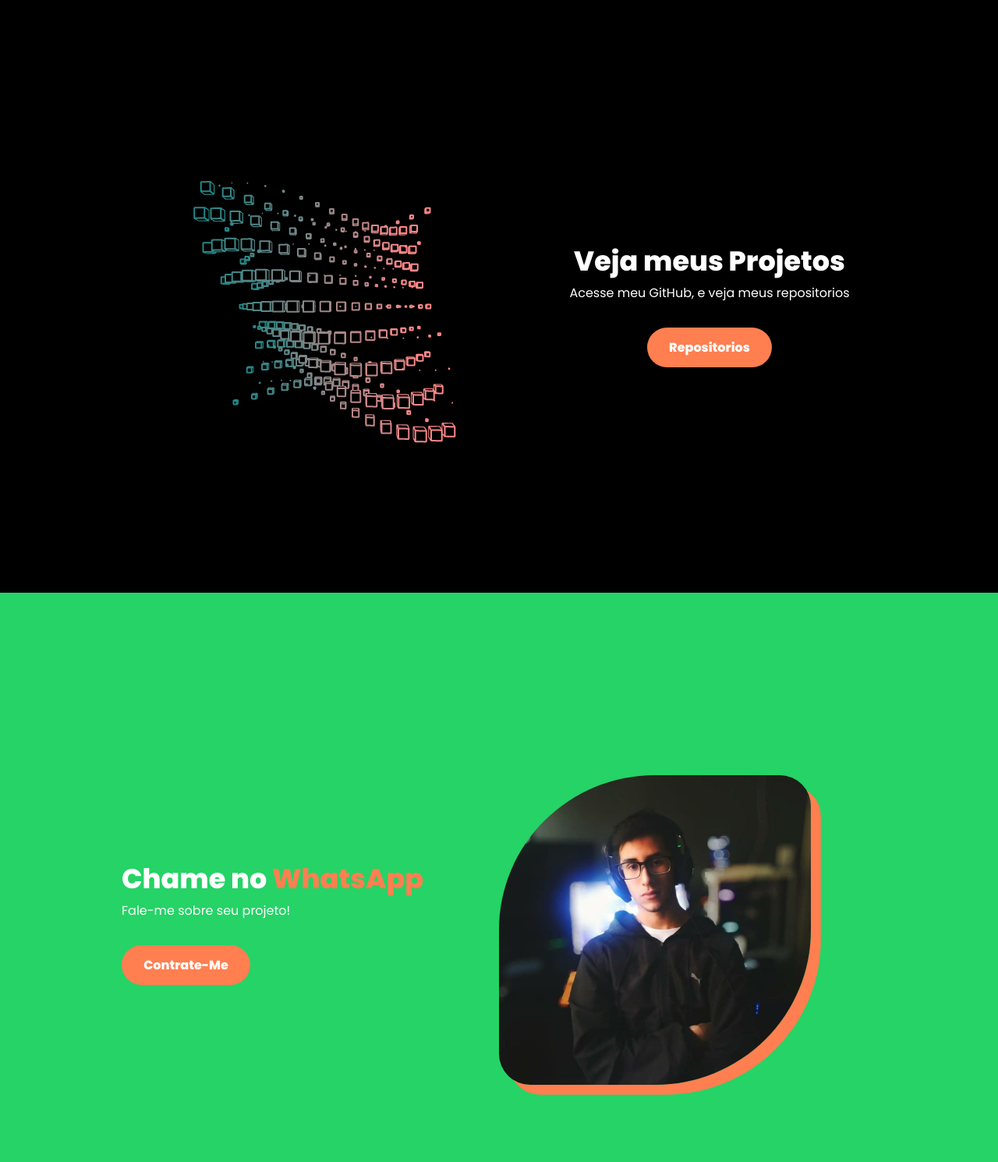
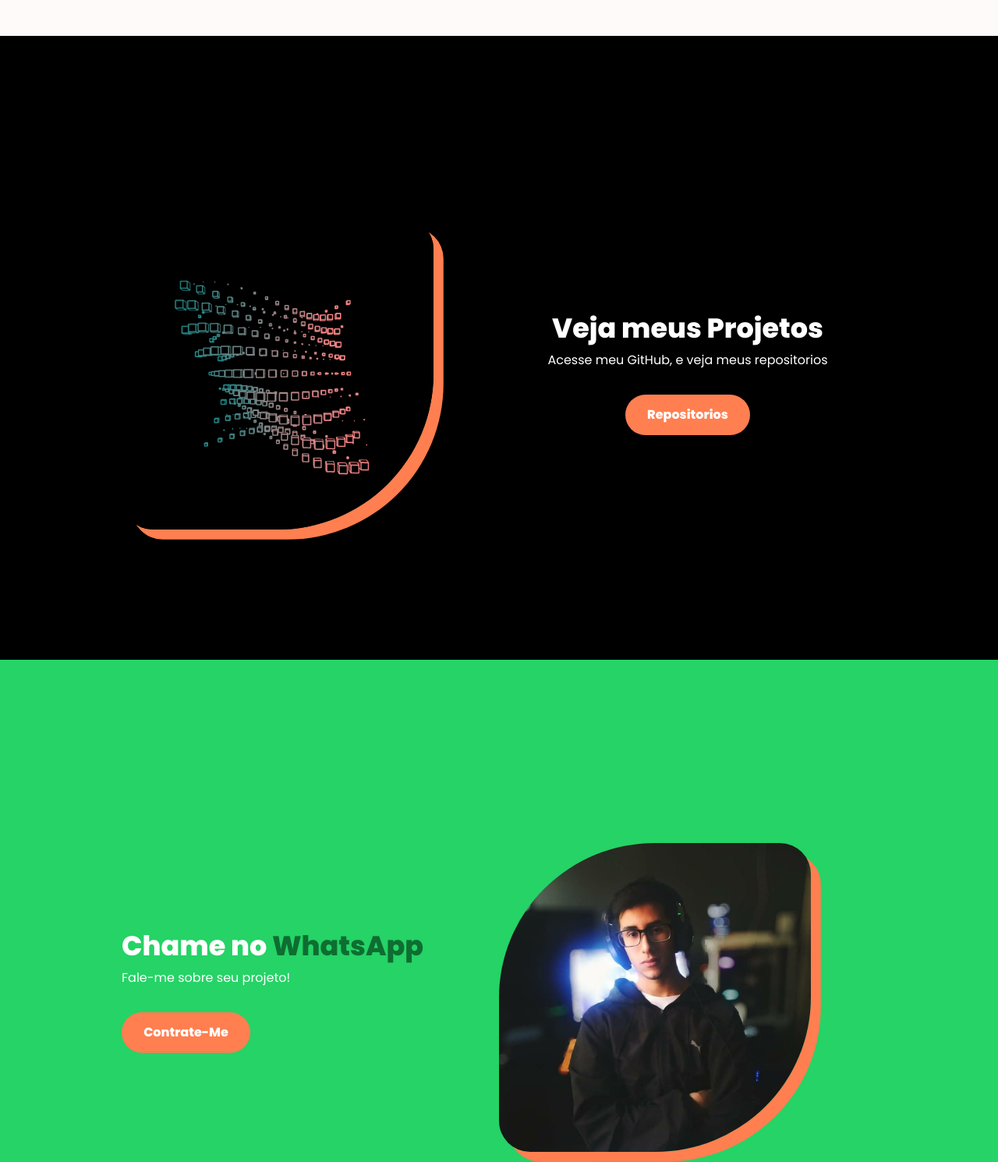
Before and after one commit to FelipeSimoesDaRocha/Portfolio, a plain HTML site: page index.html in a window 1280 px wide. Shown: the part 840-2330 px from the top of the page at 78% size. Drawn offline with nearby package versions, Linux system fonts and the light colour scheme.

Commit message:
Projeto 99% finalizado
Testado responsividade
tanto mobile quanto desktop
result: 100%

```diff
--- a/index.html
+++ b/index.html
@@ -8,10 +8,17 @@
     <title>Portfólio do Felipe</title>
 
     <!-- Bootstrap -->
-    <link href="https://cdn.jsdelivr.net/npm/bootstrap@5.1.0/dist/css/bootstrap.min.css" rel="stylesheet" integrity="sha384-KyZXEAg3QhqLMpG8r+8fhAXLRk2vvoC2f3B09zVXn8CA5QIVfZOJ3BCsw2P0p/We" crossorigin="anonymous">
-    <script src="https://cdn.jsdelivr.net/npm/bootstrap@5.1.0/dist/js/bootstrap.bundle.min.js" integrity="sha384-U1DAWAznBHeqEIlVSCgzq+c9gqGAJn5c/t99JyeKa9xxaYpSvHU5awsuZVVFIhvj" crossorigin="anonymous"></script>
-    <script src="https://cdn.jsdelivr.net/npm/@popperjs/core@2.9.3/dist/umd/popper.min.js" integrity="sha384-eMNCOe7tC1doHpGoWe/6oMVemdAVTMs2xqW4mwXrXsW0L84Iytr2wi5v2QjrP/xp" crossorigin="anonymous"></script>
-    <script src="https://cdn.jsdelivr.net/npm/bootstrap@5.1.0/dist/js/bootstrap.min.js" integrity="sha384-cn7l7gDp0eyniUwwAZgrzD06kc/tftFf19TOAs2zVinnD/C7E91j9yyk5//jjpt/" crossorigin="anonymous"></script>
+    <link href="https://cdn.jsdelivr.net/npm/bootstrap@5.1.0/dist/css/bootstrap.min.css" rel="stylesheet"
+        integrity="sha384-KyZXEAg3QhqLMpG8r+8fhAXLRk2vvoC2f3B09zVXn8CA5QIVfZOJ3BCsw2P0p/We" crossorigin="anonymous">
+    <script src="https://cdn.jsdelivr.net/npm/bootstrap@5.1.0/dist/js/bootstrap.bundle.min.js"
+        integrity="sha384-U1DAWAznBHeqEIlVSCgzq+c9gqGAJn5c/t99JyeKa9xxaYpSvHU5awsuZVVFIhvj"
+        crossorigin="anonymous"></script>
+    <script src="https://cdn.jsdelivr.net/npm/@popperjs/core@2.9.3/dist/umd/popper.min.js"
+        integrity="sha384-eMNCOe7tC1doHpGoWe/6oMVemdAVTMs2xqW4mwXrXsW0L84Iytr2wi5v2QjrP/xp"
+        crossorigin="anonymous"></script>
+    <script src="https://cdn.jsdelivr.net/npm/bootstrap@5.1.0/dist/js/bootstrap.min.js"
+        integrity="sha384-cn7l7gDp0eyniUwwAZgrzD06kc/tftFf19TOAs2zVinnD/C7E91j9yyk5//jjpt/"
+        crossorigin="anonymous"></script>
     <link rel="stylesheet" href="https://maxcdn.bootstrapcdn.com/font-awesome/4.5.0/css/font-awesome.min.css">
 
     <!-- GOOGLE FONTS -->
@@ -22,7 +29,8 @@
     <!-- CSS -->
     <link rel="stylesheet" href="style.css">
 
-    <a href="https://api.whatsapp.com/send?phone=5547992748515 " class="float " target="_blank "><i class="fa fa-whatsapp my-float "></i> </a>
+    <a href="https://api.whatsapp.com/send?phone=5547992748515 " class="float " target="_blank "><i
+            class="fa fa-whatsapp my-float "></i> </a>
 
 </head>
 
@@ -33,7 +41,8 @@
         <div class="container">
             <nav>
                 <a href="https://github.com/FelipeSimoesDaRocha"><img src="Design/icons/GitHub.png" alt=""></a>
-                <a href="https://www.linkedin.com/in/felipe-sim%C3%B5es-da-rocha-980498214/"><img src="Design/icons/linkedin.png" alt=""></a>
+                <a href="https://www.linkedin.com/in/felipe-sim%C3%B5es-da-rocha-980498214/"><img
+                        src="Design/icons/linkedin.png" alt=""></a>
                 <a href="https://discord.com/"><img src="Design/icons/Discord.png" alt=""></a>
                 <a href="mailto:Felipe.simoesdarocha@gmail.com "> <img src="Design/icons/Gmail.png " alt=" "></a>
             </nav>
@@ -45,42 +54,43 @@
             <div class="left ">
                 <h1>Eu sou <span>Felipe Rocha</span></h1>
                 <p>Sou estudante de Tecnologia e informação</p>
-                <p><a class="btn " target="_blank " href="https://www.linkedin.com/in/felipe-sim%C3%B5es-da-rocha-980498214/ ">Contrate-me</a></p>
+                <p><a class="btn " target="_blank "
+                        href="https://www.linkedin.com/in/felipe-sim%C3%B5es-da-rocha-980498214/ ">Contrate-me</a></p>
             </div>
             <div class="right ">
-                <img src="/Design/eu.jpeg " alt=" ">
+                <img src="/Design/eu.jpeg">
             </div>
         </div>
     </section>
 
     <section class="projects ">
         <div class="container ">
+
             <div class="left ">
-                <img src="/Design/a.gif " alt=" ">
+                <img  src="/Design/a.gif ">
             </div>
 
             <div class="right ">
                 <h1>Veja meus</span> Projetos</h1>
                 <p>Acesse meu GitHub, e veja meus repositorios</p>
-                <a class="btn " target="_blank " href="https://github.com/FelipeSimoesDaRocha?tab=repositories ">Repositorios</a>
-
-
+                <a class="btn " target="_blank "
+                    href="https://github.com/FelipeSimoesDaRocha?tab=repositories ">Repositorios</a>
             </div>
-
         </div>
 
     </section>
 
     <section class="contact ">
         <div class="container ">
+
             <div class="left ">
                 <h1>Chame no <span>WhatsApp</span></h1>
                 <p>Fale-me sobre seu projeto!</p>
                 <p><a class="btn " target="_blank " href="https://api.whatsapp.com/send?phone=5547992748515 ">Contrate-me</a></p>
+            </div>
 
-            </div>
             <div class="right ">
-                <img src="/Design/eu.jpeg ">
+                <img src="/Design/eu.jpeg">
             </div>
         </div>
 
--- a/style.css
+++ b/style.css
@@ -24,7 +24,7 @@ html {
 }
 
 h1 {
-    font-size: 35px;
+    font-size:  35px;
     font-weight: 800;
 }
 
@@ -53,7 +53,7 @@ h1 span {
 
 header {
     background: black;
-    position: absolute;
+    position: static;
     top: 0;
     left: 0;
     right: 0;
@@ -188,10 +188,20 @@ section.projects .container .right {
     order: 2;
 }
 
+section.projects .container .left img{
+
+  width: 100%;
+    max-width: 400px;
+    border-radius: 50% 10%;
+    box-shadow: 0.8rem 0.8rem 0 var(--cor1);
+
+}
+
 .form-select {
     text-align: center;
     padding: 1rem;
     border: 0;
+
 }
 
 @media (min-width: 800px) {
@@ -241,7 +251,7 @@ section.contact .right img {
 }
 
 section.contact h1 span {
-    color: ;
+    color: var(--color2);
 }
 
 @media (min-width: 800px) {
```
Also changed, not shown: Design/dream-bg.png (deleted), Design/top-banner.png (deleted).
